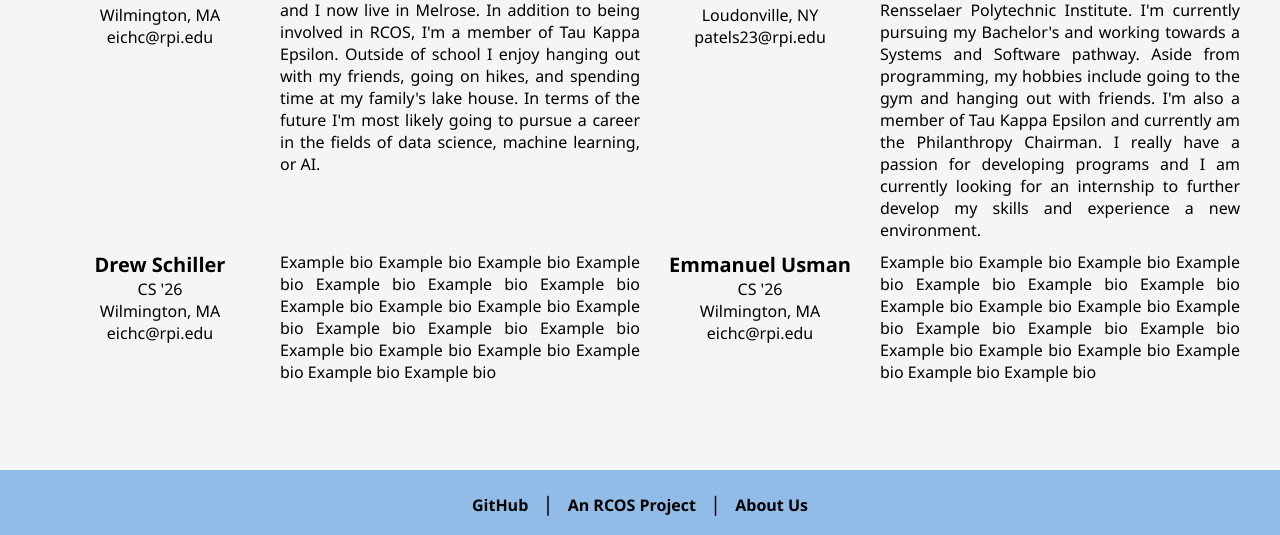
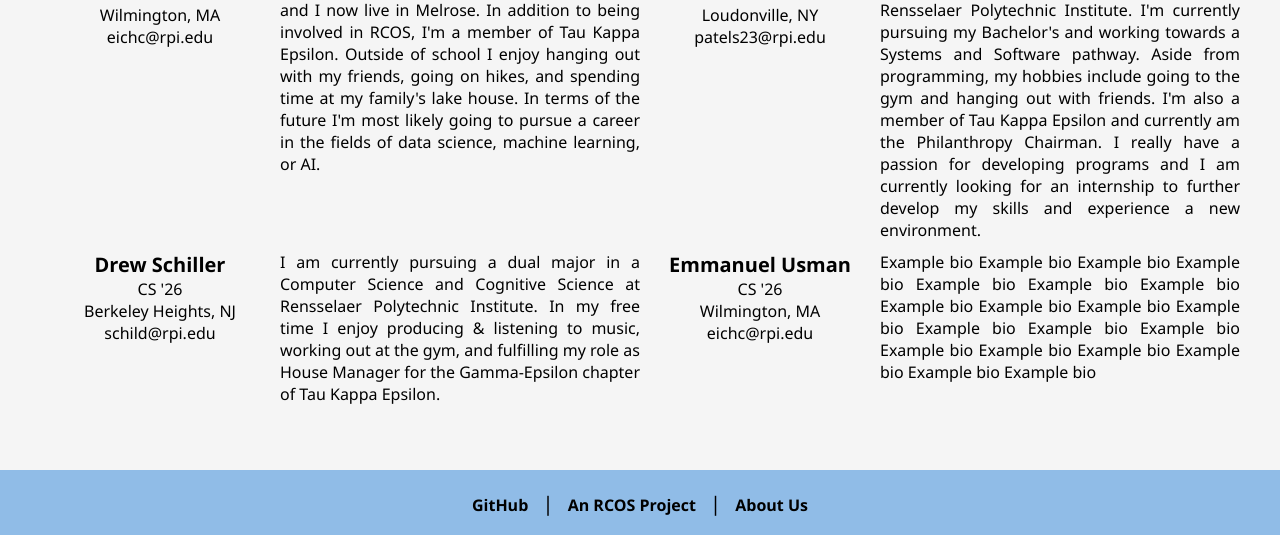
Before and after one commit to eichc/echo, a plain HTML site: page frontend/about.html in a window 1280 px wide. Shown: the part 265-800 px from the top of the page. Drawn offline with Linux system fonts and the light colour scheme.

Commit message:
Readded bio

```diff
--- a/frontend/about.html
+++ b/frontend/about.html
@@ -58,15 +58,12 @@
             <div class="profile-name">Drew Schiller</div>
             <div class="profile-info">
               <div class="profile-major">CS '26</div>
-              <div class="profile-home">Wilmington, MA</div>
-              <div class="profile-email">eichc@rpi.edu</div>
+              <div class="profile-home">Berkeley Heights, NJ</div>
+              <div class="profile-email">schild@rpi.edu</div>
             </div>
           </div>
           <div class="profile-bio">
-            Example bio Example bio Example bio Example bio Example bio Example
-            bio Example bio Example bio Example bio Example bio Example bio
-            Example bio Example bio Example bio Example bio Example bio Example
-            bio Example bio Example bio Example bio
+            I am currently pursuing a dual major in a Computer Science and Cognitive Science at Rensselaer Polytechnic Institute. In my free time I enjoy producing & listening to music, working out at the gym, and fulfilling my role as House Manager for the Gamma-Epsilon chapter of Tau Kappa Epsilon.
           </div>
         </div>
         <div class="profile">
```
